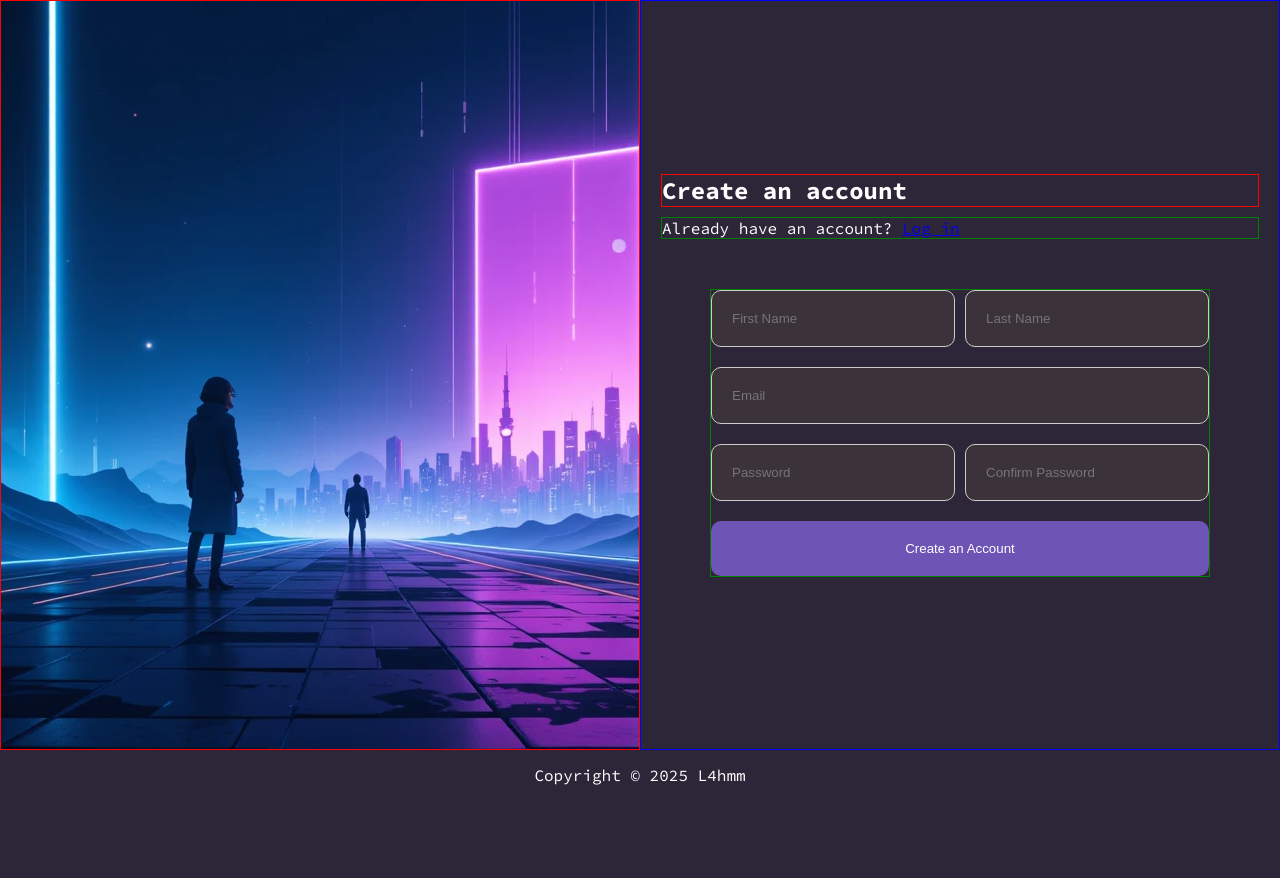
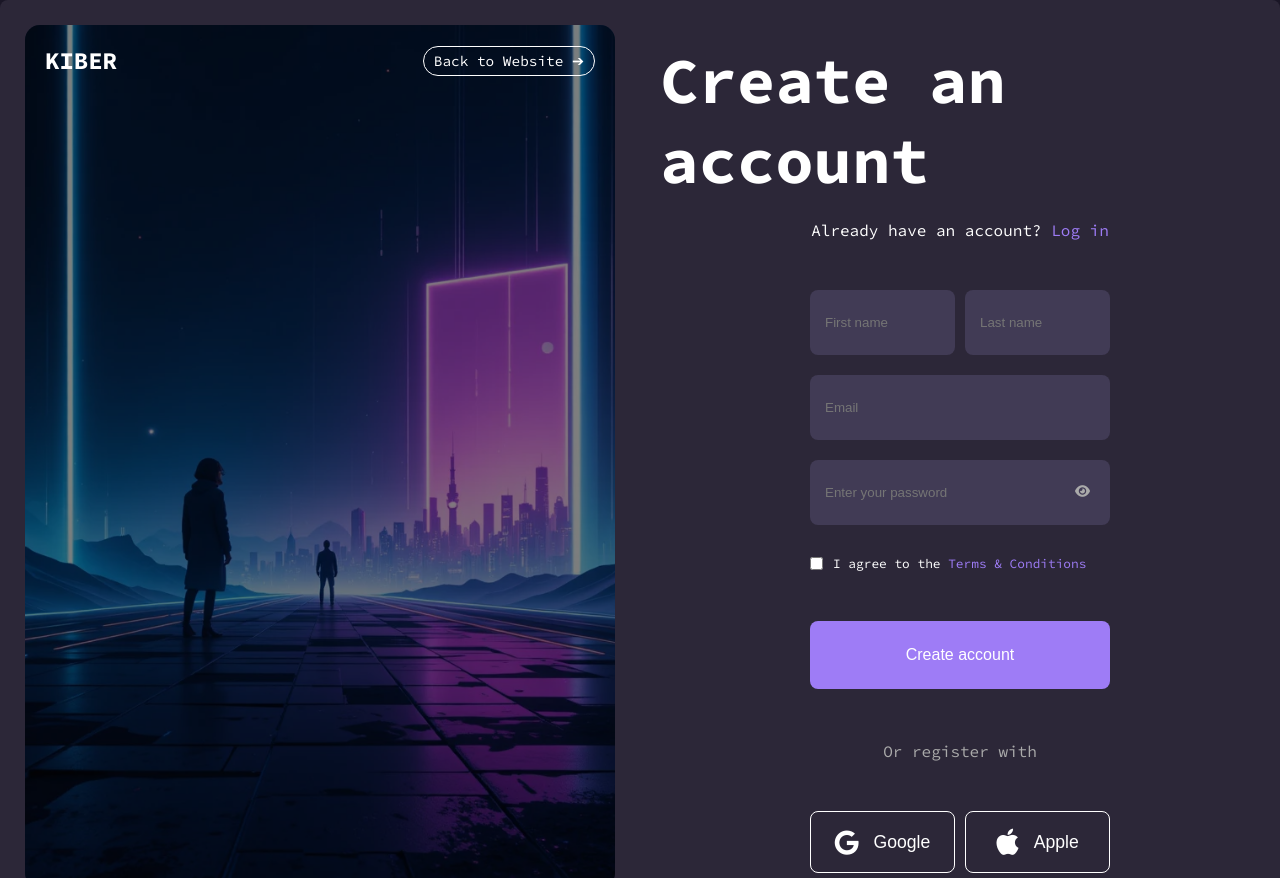
Before and after one commit to l4hmm/odin_login, a plain HTML site: page index.html in a window 1280 px wide. Shown: the top 878 px of the page. Before the commit the page ends 800 px from the top, so only its background shows below. Drawn offline with Linux system fonts and the light colour scheme.

Commit message:
*04-02-2025* [Styling Changes] - Change style of form - Added colours - Added icons

```diff
--- a/index.html
+++ b/index.html
@@ -4,50 +4,59 @@
     <meta charset="UTF-8" />
     <meta name="viewport" content="width=device-width, initial-scale=1.0" />
     <link rel="stylesheet" href="styles.css" />
-    <title>Login</title>
+    <link
+      rel="stylesheet"
+      href="https://cdnjs.cloudflare.com/ajax/libs/font-awesome/6.0.0-beta3/css/all.min.css"
+    />
+    <link rel="icon" href="add-user.png" type="image/png" />
+    <title>Create an Account</title>
   </head>
   <body>
     <div class="container">
       <!--Left Column-->
       <div class="left-column">
-        Left Column
-        <img src="piclumen-1738572444835.png" />
+        <div class="overlay">
+          <div class="header">
+            <span class="logo">KIBER</span>
+            <a href="#" class="back-button">Back to Website ➔</a>
+          </div>
+        </div>
       </div>
 
-      <!--Right column-->
       <div class="right-column">
-        <h2>Create an account</h2>
-        <p>Already have an account? <a href="url">Log in</a></p>
+        <h1>Create an account</h1>
+        <p>Already have an account? <a href="#"> Log in</a></p>
         <form>
           <div class="input-group">
-            <input
-              type="text"
-              id="firstName"
-              placeholder="First Name"
-              required
-            />
-            <input type="text" id="lastName" placeholder="Last Name" required />
+            <input type="text" placeholder="First name" required />
+            <input type="text" placeholder="Last name" required />
           </div>
-
-          <input type="email" id="email" placeholder="Email" required />
-          <div class="input-group">
-            <input
-              type="password"
-              id="password"
-              placeholder="Password"
-              required
-            />
-            <input
-              type="password"
-              id="confirmPassword"
-              placeholder="Confirm Password"
-              required
-            />
+          <input type="email" placeholder="Email" required />
+          <div class="password-wrapper">
+            <input type="password" placeholder="Enter your password" required />
+            <button type="button" class="show-password">
+              <i class="fas fa-eye"></i>
+            </button>
           </div>
-          <button type="submit">Create an Account</button>
+          <div class="checkbox-group">
+            <input type="checkbox" id="terms" required />
+            <label for="terms"
+              >I agree to the <a href="#">Terms & Conditions</a></label
+            >
+          </div>
+          <button type="submit" class="primary-btn">Create account</button>
         </form>
+        <p class="divider">Or register with</p>
+        <div class="social-buttons">
+          <button class="google-btn">
+            <i class="fab fa-google"></i>Google
+          </button>
+          <button class="apple-btn">
+            <i class="fa-brands fa-apple"></i>Apple
+          </button>
         </div>
-
+      </div>
+    </div>
     <!--Footer-->
     <footer class="footer">
       <p>
@@ -61,6 +70,5 @@
         <i class="fab fa-github"></i
       ></a>
     </footer>
-    </div>
   </body>
 </html>
--- a/styles.css
+++ b/styles.css
@@ -9,115 +9,233 @@ padding: 0;
 box-sizing: border-box;
 }
 
-body{
-    font-family: Source Code Pro, Jet Brains Mono, sans-serif;
-    background-color: #2c2638;
+/* Ensure the body takes up the full height */
+body {
+    font-family: 'Source Code Pro', 'JetBrains Mono', sans-serif;
+    background-color: #1a1626;
     color: #ffffff;
+    display: flex;
+    flex-direction: column; /* Stack container and footer */
+    min-height: 100vh; /* Full viewport height */
 }
 
-
-.container{
+/* The container will fill the available space */
+.container {
     display: grid;
-    grid-template-columns: 1fr 1fr;
-    grid-template-rows: auto 50px;
-    grid-template-areas:
-    "left-column right-column"
-    "footer footer";
-    height: 100vh;
+    grid-template-columns: 1fr 1fr; /* Two equal columns */
+    width: 100%;
+    flex: 1; /* Fill the remaining space */
+    background-color: #2c2738;
+    border-radius: 8px;
+    overflow: hidden;
 }
 
-.left-column{
-    grid-area: left-column;
+.footer{
     display: flex;
+    align-items: center;
     justify-content: center;
-    align-items: center;
-    overflow: hidden;
-    border: 1px solid red;
+    gap: 15px;
+    font-weight: 500;
+    height: 4rem;
+    background-color: #2c2738;
 }
 
-.left-column img{
-    flex-shrink: 0;
-    min-width: 100%;
-    min-height: 100%;
+.fa-github {
+    font-size: 24px;
+    color: #ffffff;
+    transition: transform 0.3s ease-in-out;
+  }
+
+  .fa-github:hover {
+    transform:scale(1.3);
+  }
+
+.left-column {
+    background: url(piclumen-1738572444835.png) no-repeat center center/cover;
+    position: relative;
+    border-radius: 15px;
+    overflow: hidden;
+    margin: 25px;
+}
+
+.overlay{
+    position: absolute;
+    top: 0;
+    left: 0;
+    right: 0;
+    bottom: 0;
+    background: rgba(0,0,0, 0.5);
+    padding: 20px;
+    display: flex;
+    flex-direction: column;
+    justify-content: space-between;
+}
+
+.header{
+    display: flex;
+    justify-content: space-between;
+    align-items: center;
+}
+
+.logo{
+    font-size: 1.5rem;
+    font-weight: 700;
+}
+
+.back-button{
+    font-size: 0.9rem;
+    color: #ffffff;
+    text-decoration: none;
+    border: 1px solid #ffffff;
+    padding: 5px 10px;
+    border-radius: 20px;
+    transition: 0.3s;
+}
+
+.back-button:hover{
+background-color: #ffffff;
+color: #1a1626;
 }
 
 .right-column{
-    grid-area: right-column;
+    padding: 40px 20px;
     display: flex;
     flex-direction: column;
-    align-items: flex-start;
     justify-content: center;
-    height: 100%;
-    padding: 20px;
-    border: 1px solid blue;
+    align-items: center;
 }
 
-.right-column h2{
-    font-size: 5;
-    margin-bottom: 10px;
-    text-align: left;
-    width: 100%;
-    border: 1px solid red;
+h1{
+    font-size: 4rem;
+    margin-bottom: 20px;
 }
 
 .right-column p{
-    margin-bottom: 50px ;
-    text-align: left;
-    width: 100%;
-    border: 1px solid green;
+    font-size: 1rem;
+    margin-bottom: 50px;
 }
 
-.right-column form{
-    display: flex;
-    flex-direction: column;
-    align-items: center;
-    width: 100%;
-    max-width: 500px;
-    margin: 0 auto;
-    border: 1px solid green;
+a {
+    color: #9e7cf6;
+    text-decoration: none;
+}
 
+a:hover{
+    text-decoration: underline;
+}
+
+form{
+    width: 50%;
 }
 
 .input-group{
     display: flex;
     gap: 10px;
-    width: 100%;
-    border-radius: 10px;
 }
 
-.input-group input{
+input[type="text"],
+input[type="email"],
+input[type="password"]{
+    width: 100%;
+    padding: 25px 15px;
+    background-color: #413b55;
+    margin-bottom: 20px;
+    border: none;
+    border-radius: 8px;
+    color: #ffffff;
+}
+
+.password-wrapper{
+    display: flex;
+    align-items: center;
+    position: relative;
+    margin-bottom: 10px;
+}
+
+.password-wrapper input{
     flex: 1;
 }
 
-.right-column input{
-    width: 100%;
-    padding: 20px;
-    margin-bottom: 20px;
-    border: 1px solid #ccc;
-    background-color: #3b323a;
-    color: white;
-    border-radius: 10px;
+.show-password{
+    position: absolute;
+    right: 20px;
+    top: 36%;
+    transform: translateY(-50%);
+    background: none;
+    color: #aaa;
+    border: none;
+    cursor: pointer;
 }
 
-.right-column button {
+.checkbox-group{
+    display: flex;
+    align-items: center;
+    margin-bottom: 50px;
+    font-size: 0.8rem;
+}
+
+.checkbox-group input{
+    margin-right: 10px;
+}
+
+.primary-btn {
     width: 100%;
-    padding: 20px;
-    background: #6d54b5;
-    color: white;
+    padding: 25px 15px;
+    margin-bottom: 50px;
+    background-color: #9e7cf6;
+    color: #ffffff;
     border: none;
-    border-radius: 10px;
+    border-radius: 8px;
+    cursor: pointer;
+    font-size: 1rem;
+    transition: 0.3s;
+}
+
+.primary-btn:hover{
+    background-color: #7a61c3;
+}
+
+.divider{
+    text-align: center;
+    margin: 2px 0;
+    font-size: 0.9rem;
+    color: #aaa;
+    margin-bottom: 30px;
+}
+
+.social-buttons{
+    display: flex;
+    gap: 10px;
+    width: 50%;
+}
+
+.google-btn, .apple-btn{
+    display: flex;
+    align-items: center;
+    justify-content: center;
+    flex: 1;
+    padding: 15px 15px;
+    background-color: #2c2738;
+    border: 1px solid #ffffff;
+    color: #ffffff;
+    border-radius: 8px;
+    font-size: 1.1rem;
     cursor: pointer;
     transition: 0.3s;
 }
 
-.right-column button:hover {
-    background: #4a3a7c;
+.fa-apple {
+    font-size: 30px;
+    margin-right: 15px;
+    color:  #ffffff;
+}
+.fa-google{
+    font-size: 25px;
+    margin-right: 15px;
+    color:  #ffffff;
 }
 
-.footer{
-    grid-area: footer;
-    display: flex;
-    justify-content: center;
-    align-items: center;
-    text-align: center;
+.google-btn:hover,
+.apple-btn:hover {
+  background-color: #1a1626;
 }
```
Also changed, not shown: add-user.png (added). Lines whose indentation alone changed are shown as unchanged.
